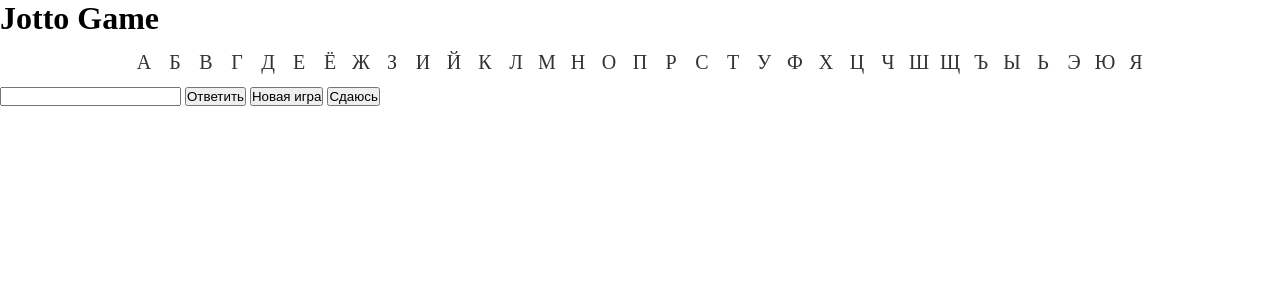
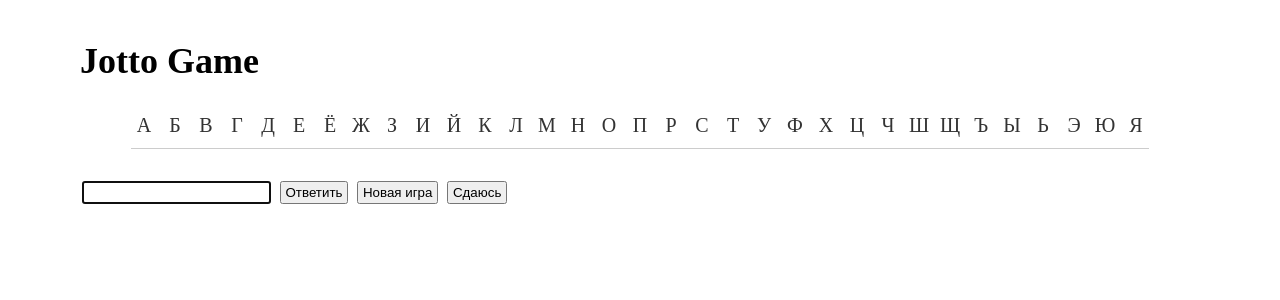
Before and after one commit to nitkevs/jotto-game, a PHP site: page / in a window 1280 px wide. Shown: the top 300 px of the page. Run offline with PHP 8.4, Linux system fonts and the light colour scheme.

Commit message:
Настроены стили css

```diff
--- a/index.php
+++ b/index.php
@@ -58,12 +58,27 @@ foreach ($player->alphabet as $letter => $class) {
         margin: 0px;
         padding: 0px;
       }
+      body {
+        padding: 20px 80px;
+        font-size: 18px;
+      }
+      h1 {
+        margin: 20px 0;
+      }
+      button, input {
+        padding: 2px 4px;
+        margin: 20px 2px;
+      }
       #alphabet,
       #included-letters {
         margin: 12px auto;
         width: fit-content;
         text-align: center;
         font-size: 20px;
+      }
+      #alphabet {
+        padding: 10px 0;
+        border-bottom: 1px solid #ccc;
       }
       #included-letters {
         letter-spacing: 10px;
@@ -90,6 +105,14 @@ foreach ($player->alphabet as $letter => $class) {
         color: #ccc;
         border-color: transparent;
       }
+      #recent-words {
+        margin-top: 18px;
+      }
+      #recent-words div {
+        display: inline-block;
+        width: 100px;
+        margin: 5px 0;
+      }
     </style>
   </head>
   <body>
@@ -99,11 +122,17 @@ foreach ($player->alphabet as $letter => $class) {
     <div id="included-letters"><?= $included_letters ?></div>
     <form action="check-answer.php" method="post">
       <input type="hidden" name="alphabet" id="alphabet-field">
-      <input type="text" name="player-answer">
+      <input type="text" name="player-answer" autocomplete="off" autofocus>
       <button>Ответить</button> <button formaction="new-game.php">Новая игра</button> <button formaction="show-answer.php" value="show-answer">Сдаюсь</button>
     </form>
     <div id="message"><?= $script->message ?></div>
-    <div id="recent-words"><?= implode($player->used_words, ' '); ?></div>
+    <div id="recent-words">
+<?php
+foreach ($player->used_words as $word) {
+  echo '<div>' . $word . '</div>';
+}
+?>
+    </div>
     </main>
   </body>
   <script>
```
Also changed, not shown: show-answer.php (+65 -0 lines).
